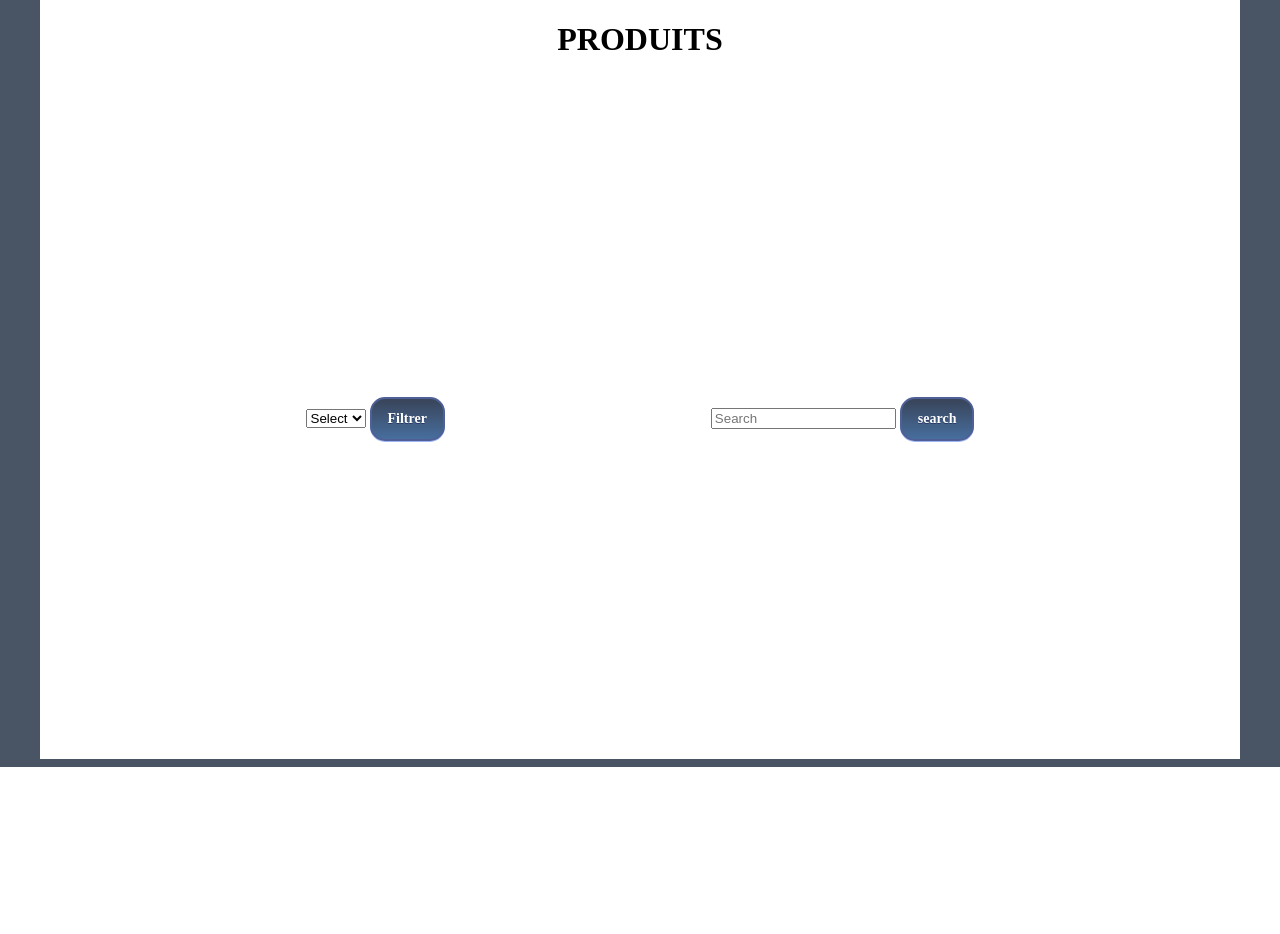
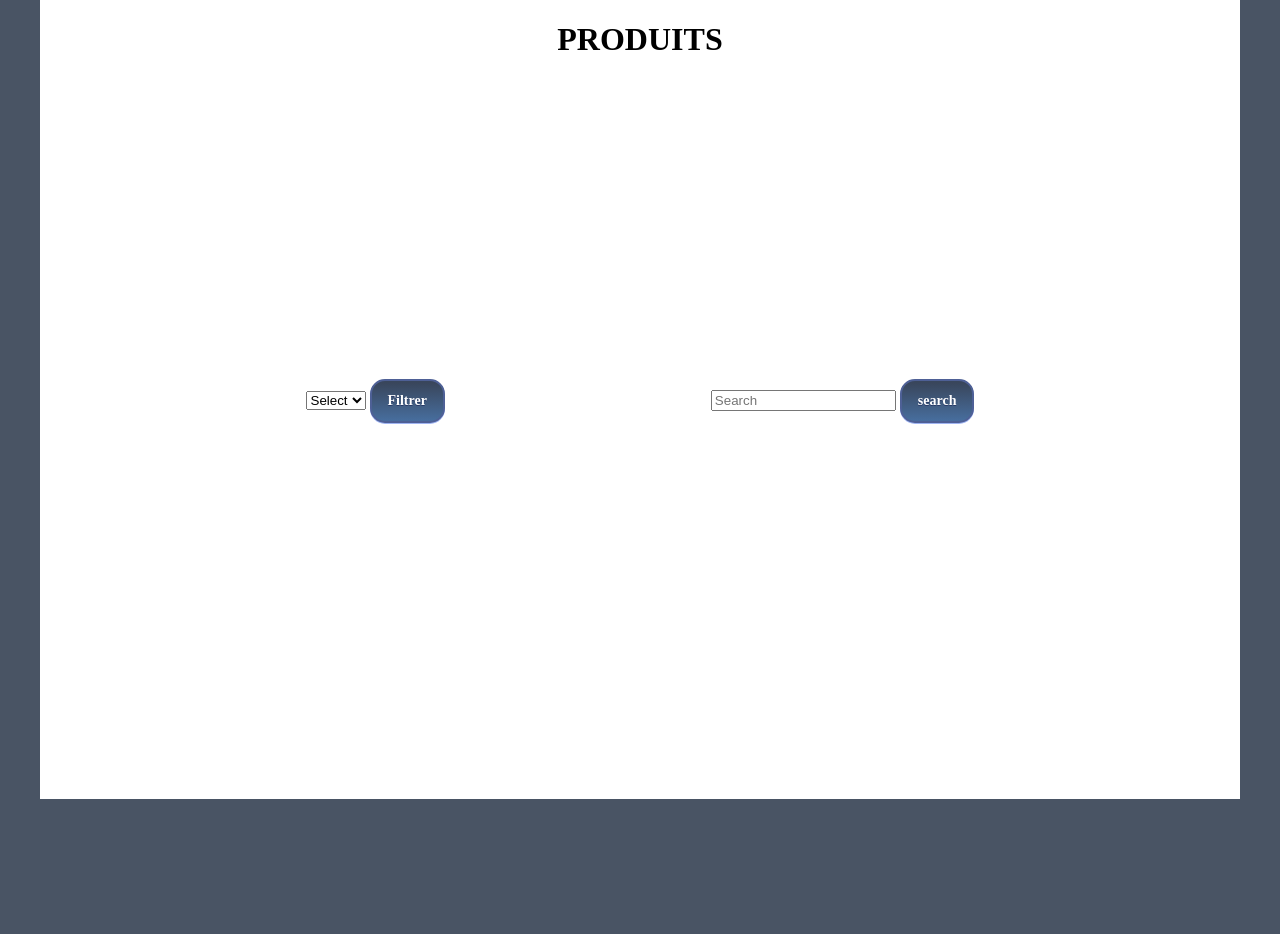
Before and after one commit to Jeremy-DEJOUX/boutique, a PHP site: page /pages/newproduct.php in a window 1280 px wide. Shown: the part 34-968 px from the top of the page. Before the commit the page ends 801 px from the top, so only its background shows below. Run offline with PHP 8.4, Linux system fonts and the light colour scheme; data that the repository does not hold is empty; some web fonts are replaced.

Commit message:
index polish

```diff
--- a/ressources/CSS/produits.css
+++ b/ressources/CSS/produits.css
@@ -11,13 +11,15 @@
 }
 main{
     width: 95%;
-    min-height: 95vh;
+    min-height: 100vh;
     background-color: white;
     margin-top: 2%;
     display: flex;
     flex-wrap: wrap;
     justify-content: space-evenly;
+    margin-bottom: 10%;
 }
+
 #h1Main{
     font-family : 'Rhodium Libre';
 }
@@ -25,6 +27,7 @@
     display: flex;
     flex-wrap: wrap;
     justify-content: space-between;
+    margin-bottom: inherit;
 }
 .divProd{
     display: flex;
```
Also changed, not shown: ressources/img/qsdzqsdq.606f197122b234.07896533.jpg (added).
